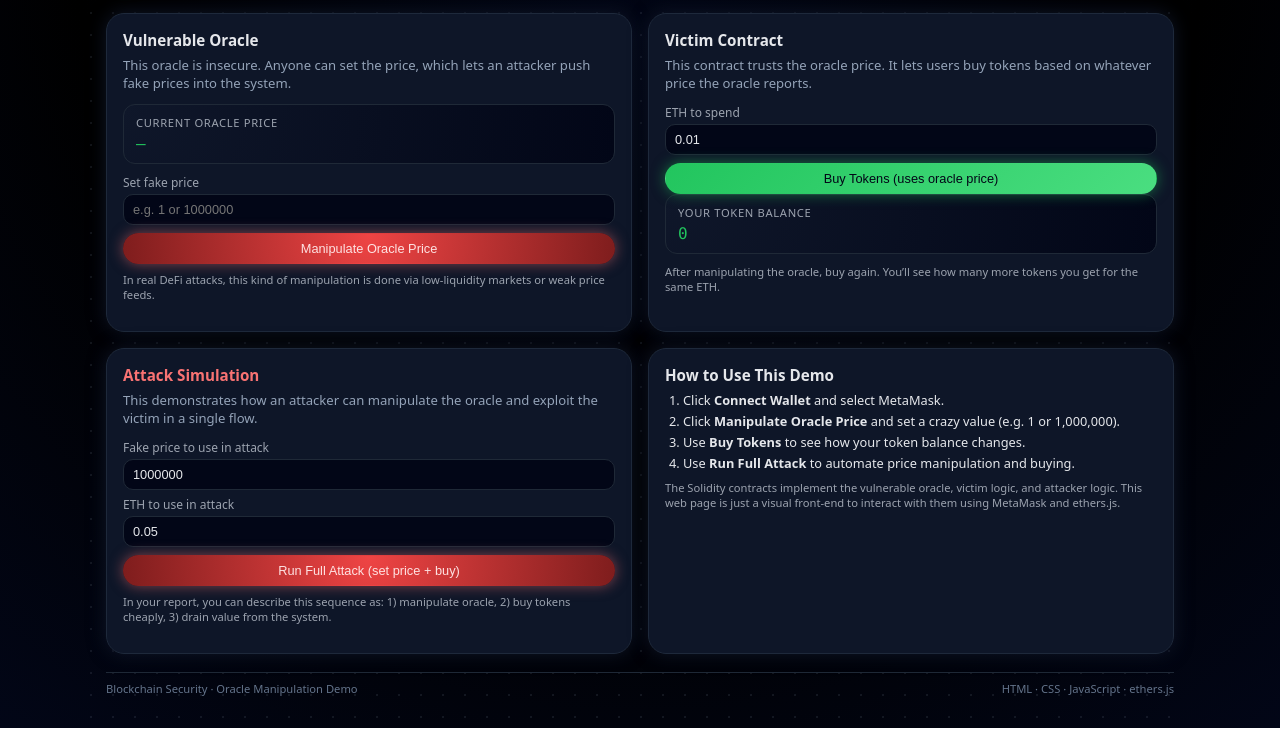
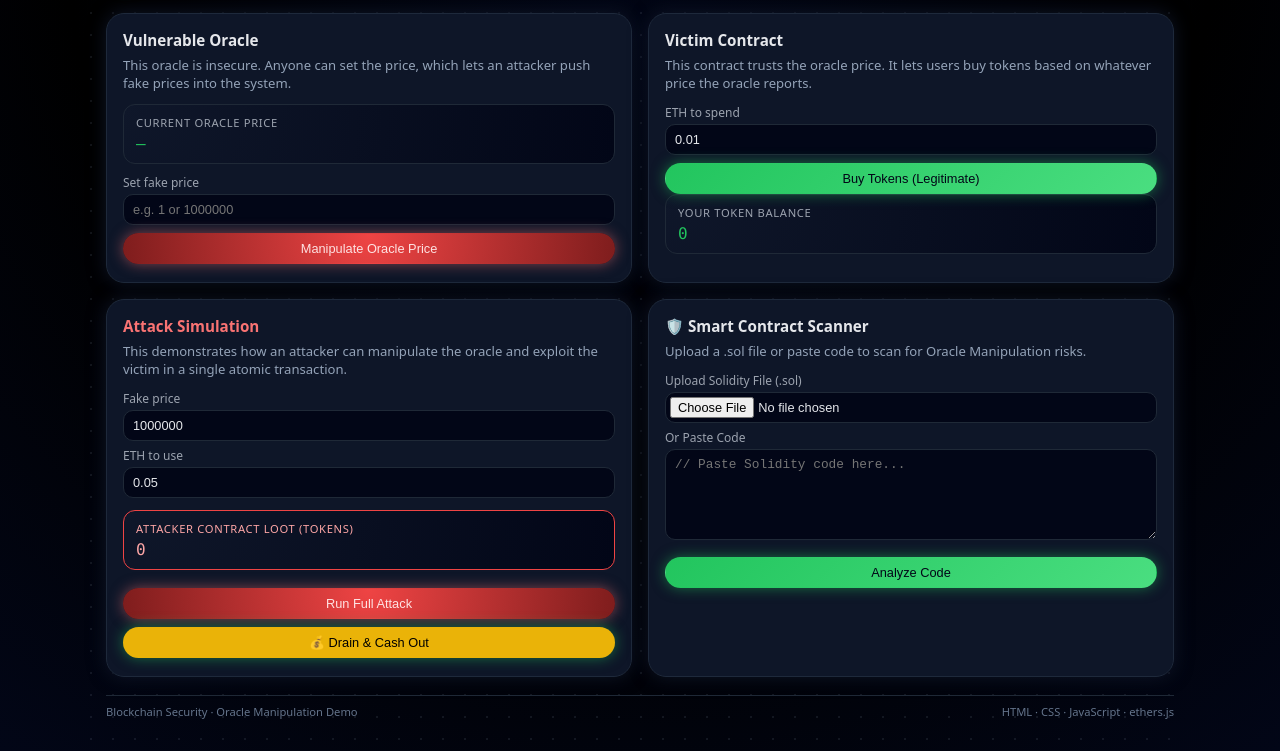
Before and after one commit to Yousuf11211/smart-contract-oracle-security, a plain HTML site: page index.html in a window 1280 px wide. Shown: the part 76-827 px from the top of the page. Before the commit the page ends 804 px from the top, so only its background shows below. Drawn offline with nearby package versions, Linux system fonts and the light colour scheme.

Commit message:
addedvulnarability finder

```diff
--- a/index.html
+++ b/index.html
@@ -5,7 +5,6 @@
     <title>Oracle Manipulation Attack Lab</title>
     <meta name="viewport" content="width=device-width, initial-scale=1.0" />
     <link rel="stylesheet" href="style.css" />
-    <!-- Ethers v6 UMD build -->
     <script src="https://cdn.jsdelivr.net/npm/ethers@6.13.2/dist/ethers.umd.min.js"></script>
   </head>
   <body>
@@ -26,7 +25,6 @@
       </header>
 
       <main class="grid">
-        <!-- Oracle Panel -->
         <section class="card">
           <h2 class="card-title">Vulnerable Oracle</h2>
           <p class="card-desc">
@@ -50,14 +48,8 @@
           <button id="setPriceBtn" class="btn btn-danger full-width">
             Manipulate Oracle Price
           </button>
-
-          <p class="hint">
-            In real DeFi attacks, this kind of manipulation is done via low-liquidity
-            markets or weak price feeds.
-          </p>
         </section>
 
-        <!-- Victim Panel -->
         <section class="card">
           <h2 class="card-title">Victim Contract</h2>
           <p class="card-desc">
@@ -75,74 +67,75 @@
           />
 
           <button id="buyTokensBtn" class="btn btn-primary full-width">
-            Buy Tokens (uses oracle price)
+            Buy Tokens (Legitimate)
           </button>
 
           <div class="info-box">
             <div class="info-label">Your Token Balance</div>
             <div id="tokenBalance" class="info-value">0</div>
           </div>
-
-          <p class="hint">
-            After manipulating the oracle, buy again. You’ll see how many more tokens
-            you get for the same ETH.
-          </p>
         </section>
 
-        <!-- Attack Panel -->
         <section class="card">
           <h2 class="card-title danger">Attack Simulation</h2>
           <p class="card-desc">
             This demonstrates how an attacker can manipulate the oracle and exploit
-            the victim in a single flow.
+            the victim in a single atomic transaction.
           </p>
 
-          <label class="label" for="attackPriceInput">
-            Fake price to use in attack
-          </label>
-          <input
-            id="attackPriceInput"
-            type="number"
-            class="input"
-            value="1000000"
-          />
+          <div class="two-col">
+            <div>
+                <label class="label" for="attackPriceInput">Fake price</label>
+                <input id="attackPriceInput" type="number" class="input" value="1000000" />
+            </div>
+            <div>
+                <label class="label" for="attackEthInput">ETH to use</label>
+                <input id="attackEthInput" type="number" class="input" value="0.05" step="0.001" />
+            </div>
+          </div>
 
-          <label class="label" for="attackEthInput">
-            ETH to use in attack
-          </label>
-          <input
-            id="attackEthInput"
-            type="number"
-            class="input"
-            value="0.05"
-            step="0.001"
-          />
+          <div class="info-box" style="margin-top: 12px; border-color: #ef4444;">
+            <div class="info-label" style="color: #fca5a5;">Attacker Contract Loot (Tokens)</div>
+            <div id="attackerBalance" class="info-value" style="color: #fca5a5;">0</div>
+          </div>
 
           <button id="runAttackBtn" class="btn btn-danger full-width">
-            Run Full Attack (set price + buy)
+            Run Full Attack
           </button>
 
-          <p class="hint">
-            In your report, you can describe this sequence as: 1) manipulate oracle,
-            2) buy tokens cheaply, 3) drain value from the system.
-          </p>
+          <button id="cashOutBtn" class="btn btn-primary full-width" style="background: #eab308; color: black; margin-top: 8px;">
+            💰 Drain & Cash Out
+          </button>
         </section>
 
-        <!-- Info Panel -->
         <section class="card">
-          <h2 class="card-title">How to Use This Demo</h2>
-          <ol class="steps">
-            <li>Click <strong>Connect Wallet</strong> and select MetaMask.</li>
-            <li>Click <strong>Manipulate Oracle Price</strong> and set a crazy value (e.g. 1 or 1,000,000).</li>
-            <li>Use <strong>Buy Tokens</strong> to see how your token balance changes.</li>
-            <li>Use <strong>Run Full Attack</strong> to automate price manipulation and buying.</li>
-          </ol>
-          <p class="hint">
-            The Solidity contracts implement the vulnerable oracle, victim logic, and
-            attacker logic. This web page is just a visual front-end to interact with
-            them using MetaMask and ethers.js.
+          <h2 class="card-title">🛡️ Smart Contract Scanner</h2>
+          <p class="card-desc">
+            Upload a .sol file or paste code to scan for Oracle Manipulation risks.
           </p>
+
+          <label class="label" for="fileUpload">Upload Solidity File (.sol)</label>
+          <input type="file" id="fileUpload" accept=".sol" class="input" style="padding: 4px;" />
+
+          <label class="label" for="codeInput">Or Paste Code</label>
+          <textarea
+            id="codeInput"
+            class="input"
+            rows="5"
+            placeholder="// Paste Solidity code here..."
+            style="font-family: monospace; color: #4ade80; font-size: 0.8rem;"
+          ></textarea>
+
+          <button id="scanBtn" class="btn btn-primary full-width" style="margin-top: 12px;">
+            Analyze Code
+          </button>
+
+          <div id="scanResult" class="info-box" style="margin-top: 12px; display: none;">
+            <div class="info-label">Audit Report</div>
+            <div id="scanMessage" class="info-value" style="font-size: 0.85rem;"></div>
+          </div>
         </section>
+
       </main>
 
       <footer class="footer">
```
